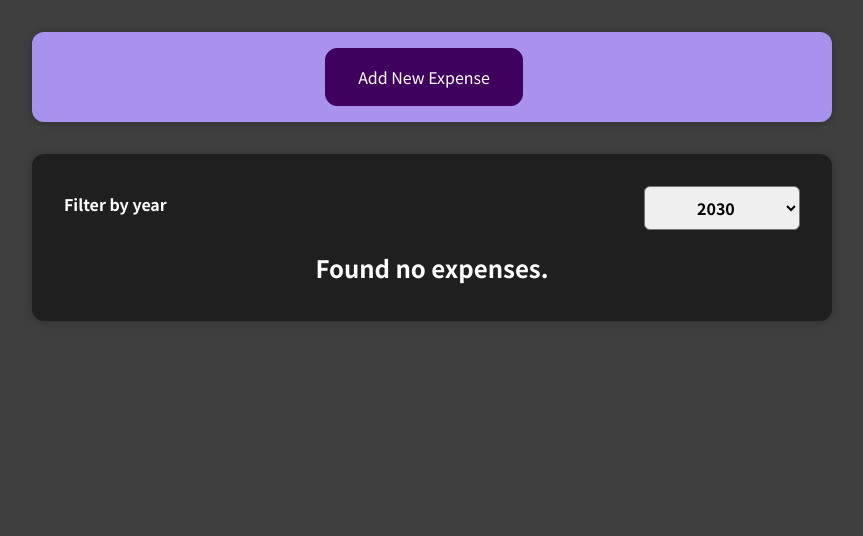
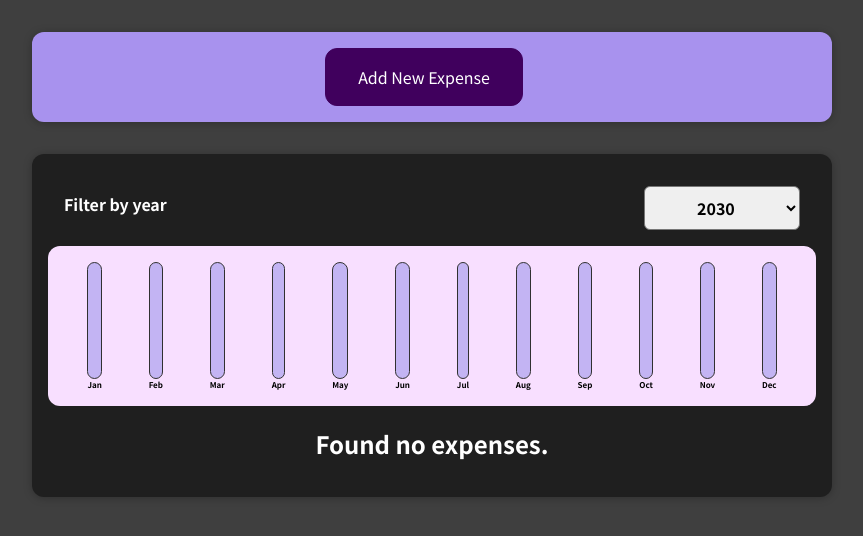
Before and after one commit to JoyUmoekpo/Unit-1-Expense-Tracker, a React (Create React App) app in the folder expense-tracker/: page / in a window 1280 px wide. Shown: the top 536 px of the page, without its empty margins (208-1071 px from the left). Built offline with nearby package versions, Linux system fonts and the light colour scheme.

Commit message:
Final Chart changes

```diff
--- a/expense-tracker/src/components/Chart/Chart.js
+++ b/expense-tracker/src/components/Chart/Chart.js
@@ -1,23 +1,24 @@
-import React from "react";
+import React from 'react';
 
-import "./Chart.css";
-import ChartBar from "./ChartBar";
+import ChartBar from './ChartBar';
+import './Chart.css';
 
-function Chart(props) {
-	const dataPointValues = props.dataPoints.map((dataPoint) => dataPoint.value);
+const Chart = (props) => {
+  const dataPointValues = props.dataPoints.map(dataPoint => dataPoint.value);
   const totalMaximum = Math.max(...dataPointValues);
 
   return (
-		<div className="chart">
+    <div className='chart'>
       {props.dataPoints.map((dataPoint) => (
         <ChartBar
+          key={dataPoint.label}
           value={dataPoint.value}
-					maxValue={null}
+          maxValue={totalMaximum}
           label={dataPoint.label}
         />
       ))}
     </div>
   );
-}
+};
 
 export default Chart;
--- a/expense-tracker/src/components/Expenses/Expenses.js
+++ b/expense-tracker/src/components/Expenses/Expenses.js
@@ -1,5 +1,6 @@
 import React, { useState } from "react";
 
+import ExpensesChart from "./ExpensesChart";
 import ExpensesList from "./ExpensesList";
 import Card from "../UI/Card";
 import ExpensesFilter from "./ExpensesFilter";
@@ -23,6 +24,7 @@
 					selected={filteredYear}
 					onChangeFilter={filterChangeHandler}
 				/>
+				<ExpensesChart expenses={filteredExpenses}/>
 				<ExpensesList items={filteredExpenses}/>
 			</Card>
 		</div>
--- /dev/null
+++ b/expense-tracker/src/components/Expenses/ExpensesChart.js
@@ -0,0 +1,29 @@
+import React from 'react';
+
+import Chart from '../Chart/Chart';
+
+const ExpensesChart = (props) => {
+  const chartDataPoints = [
+    { label: 'Jan', value: 0 },
+    { label: 'Feb', value: 0 },
+    { label: 'Mar', value: 0 },
+    { label: 'Apr', value: 0 },
+    { label: 'May', value: 0 },
+    { label: 'Jun', value: 0 },
+    { label: 'Jul', value: 0 },
+    { label: 'Aug', value: 0 },
+    { label: 'Sep', value: 0 },
+    { label: 'Oct', value: 0 },
+    { label: 'Nov', value: 0 },
+    { label: 'Dec', value: 0 },
+  ];
+
+  for (const expense of props.expenses) {
+    const expenseMonth = expense.date.getMonth(); // starting at 0 => January => 0
+    chartDataPoints[expenseMonth].value += expense.amount;
+  }
+
+  return <Chart dataPoints={chartDataPoints} />;
+};
+
+export default ExpensesChart;
```
Lines whose indentation alone changed are shown as unchanged.
